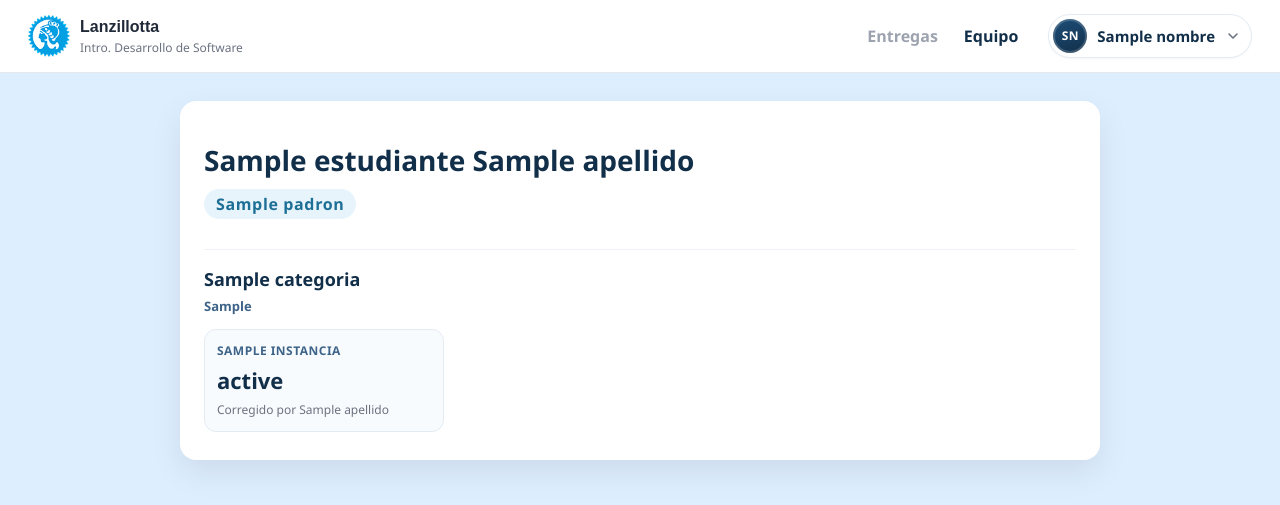
After one commit to fiuba-ids-lanzillotta/gradebook-web, a Flask app: template templates/site/perfil.html in a window 1280 px wide. The commit adds this page. Shown: the top 505 px of the page. Run offline with Flask 3, Linux system fonts and the light colour scheme; the template is opened without the code that fills it: most values are stand-ins (such as "Sample title", 1, 10 or a date in 2020); some web fonts are replaced.

Commit message:
El alumno ve su perfil de notas, sin poder editarlas.
Co-authored-by: Cursor <cursoragent@cursor.com>

```diff
--- /dev/null
+++ b/static/css/perfil.css
@@ -0,0 +1,51 @@
+.perfil__volver { color: #3d6488; font-weight: 700; text-decoration: none; }
+.perfil__tope { display: flex; justify-content: space-between; align-items: flex-start; gap: 16px; }
+.perfil__acciones { display: flex; gap: 8px; margin-top: 14px; }
+.perfil__form:not(.is-editando) .perfil__guardar,
+.perfil__form:not(.is-editando) .perfil__control { display: none; }
+.perfil__form.is-editando .perfil__editar,
+.perfil__form.is-editando .perfil__valor { display: none; }
+.perfil__titulo { margin: 10px 0 8px; color: #122f4a; font-size: 28px; }
+.perfil__padron {
+    display: inline-block;
+    margin: 0 0 8px;
+    padding: 3px 12px;
+    border-radius: 999px;
+    background: #e7f4fb;
+    color: #1d6f96;
+    font-weight: 700;
+    letter-spacing: 0.04em;
+}
+.perfil__categoria { margin-top: 22px; padding-top: 16px; border-top: 1px solid #eef2f6; }
+.perfil__cabecera h2 { margin: 0; color: #122f4a; font-size: 18px; }
+.perfil__cabecera p { margin: 4px 0 0; color: #3d6488; font-size: 13px; font-weight: 700; }
+.perfil__instancias { display: flex; flex-wrap: wrap; gap: 12px; margin-top: 12px; }
+.perfil__instancia {
+    flex: 1 1 180px;
+    max-width: 240px;
+    padding: 12px;
+    border: 1px solid #e3ebf3;
+    border-radius: 12px;
+    background: #f8fbfe;
+}
+.perfil__instancia-nombre {
+    display: block;
+    color: #3d6488;
+    font-size: 12px;
+    font-weight: 700;
+    letter-spacing: 0.04em;
+    text-transform: uppercase;
+}
+.perfil__valor { display: block; margin-top: 4px; color: #122f4a; font-size: 22px; font-weight: 700; }
+.perfil__corrector { display: block; margin-top: 4px; color: #6b7280; font-size: 12px; }
+.perfil__control {
+    width: 100%;
+    margin-top: 6px;
+    padding: 6px 8px;
+    border: 1px solid #d1d5db;
+    border-radius: 8px;
+    background: #fff;
+    font: inherit;
+}
+.perfil__vacio,
+.perfil .listado__vacio { margin: 8px 0 0; color: #6b7280; text-align: center; }
--- /dev/null
+++ b/templates/components/perfil_notas.html
@@ -0,0 +1,66 @@
+<div class="perfil__tope">
+    <div>
+        <h1 class="perfil__titulo">{{ estudiante.nombre }} {{ estudiante.apellido }}</h1>
+        <p class="perfil__padron">{{ estudiante.padron }}</p>
+    </div>
+    {% if puede_editar %}
+    <div class="perfil__acciones">
+        <button type="button" class="btn-outline perfil__editar">Editar</button>
+        <button type="submit" class="btn-solid perfil__guardar">Guardar</button>
+    </div>
+    {% endif %}
+</div>
+
+{% for categoria in categorias %}
+<article class="perfil__categoria">
+    <header class="perfil__cabecera">
+        <h2>{{ categoria.nombre }}</h2>
+        <p>
+            {{ categoria.criterio_etiqueta }}
+            {% if categoria.modalidad == 'grupal' %}
+            · {% if categoria.equipo %}Equipo {{ categoria.equipo.nombre }}{% else %}Sin equipo{% endif %}
+            {% endif %}
+        </p>
+    </header>
+    {% if categoria.instancias %}
+    <div class="perfil__instancias">
+        {% for instancia in categoria.instancias %}
+        <div class="perfil__instancia">
+            <span class="perfil__instancia-nombre">{{ instancia.nombre }}</span>
+            <span class="perfil__valor">
+                {% if categoria.criterio == 'nota' %}
+                {{ instancia.nota_texto or '—' }}
+                {% else %}
+                {{ instancia.estado_etiqueta or '—' }}
+                {% endif %}
+            </span>
+            {% if categoria.editable %}
+            <input type="hidden" name="instancia_id" value="{{ instancia.id }}">
+            <input type="hidden" name="modalidad" value="{{ categoria.modalidad }}">
+            <input type="hidden" name="criterio" value="{{ categoria.criterio }}">
+            <input type="hidden" name="grupo_id" value="{{ categoria.equipo.id if categoria.equipo else '' }}">
+            <input type="hidden" name="original" value="{% if categoria.criterio == 'nota' %}{{ instancia.nota_texto }}{% else %}{{ instancia.estado or '' }}{% endif %}">
+            {% if categoria.criterio == 'nota' %}
+            <input class="perfil__control" type="number" name="valor" min="0" max="10" step="0.01" inputmode="decimal" value="{{ instancia.nota_texto }}" aria-label="Nota de {{ instancia.nombre }}">
+            {% else %}
+            <select class="perfil__control" name="valor" aria-label="Estado de {{ instancia.nombre }}">
+                <option value="" {% if not instancia.estado %}selected{% endif %}>Elegir</option>
+                {% for codigo, etiqueta in categoria.opciones %}
+                <option value="{{ codigo }}" {% if instancia.estado == codigo %}selected{% endif %}>{{ etiqueta }}</option>
+                {% endfor %}
+            </select>
+            {% endif %}
+            {% endif %}
+            {% if instancia.corrector %}
+            <span class="perfil__corrector">Corregido por {{ instancia.corrector.apellido }}</span>
+            {% endif %}
+        </div>
+        {% endfor %}
+    </div>
+    {% else %}
+    <p class="perfil__vacio">Esta categoría no tiene instancias.</p>
+    {% endif %}
+</article>
+{% else %}
+<p class="listado__vacio">No hay categorías habilitadas en esta cursada.</p>
+{% endfor %}
--- a/templates/site/base_alumno.html
+++ b/templates/site/base_alumno.html
@@ -6,6 +6,7 @@
     <title>{% block title %}Gradebook{% endblock %}</title>
     <link rel="stylesheet" href="{{ url_for('static', filename='css/common.css') }}">
     <link rel="stylesheet" href="{{ url_for('static', filename='css/alumno.css') }}?v=12">
+    {% block head %}{% endblock %}
     <link rel="preconnect" href="https://fonts.googleapis.com">
     <link rel="preconnect" href="https://fonts.gstatic.com" crossorigin>
     <link href="https://fonts.googleapis.com/css2?family=Afacad:wght@400;500;600;700&family=Akatab:wght@400;500;700&display=swap" rel="stylesheet">
@@ -42,10 +43,10 @@
                         <span class="alumno-cuenta__rol">Alumno</span>
                     </span>
                 </div>
-                <span class="alumno-cuenta__item alumno-cuenta__item--off" title="El perfil todavía no está disponible">
+                <a class="alumno-cuenta__item" href="{{ url_for('web.site.perfil.index') }}">
                     <svg viewBox="0 0 24 24" aria-hidden="true"><circle cx="12" cy="8" r="3.2" fill="none" stroke="currentColor" stroke-width="1.7"/><path d="M5.5 19.2c1.4-3 3.6-4.4 6.5-4.4s5.1 1.4 6.5 4.4" fill="none" stroke="currentColor" stroke-width="1.7" stroke-linecap="round"/></svg>
                     Ver perfil
-                </span>
+                </a>
                 <a class="alumno-cuenta__item alumno-cuenta__item--salir" href="{{ url_for('web.admin.auth.logout') }}">
                     <svg viewBox="0 0 24 24" aria-hidden="true"><path d="M10 7V5.8A1.8 1.8 0 0 1 11.8 4h6.4A1.8 1.8 0 0 1 20 5.8v12.4a1.8 1.8 0 0 1-1.8 1.8h-6.4A1.8 1.8 0 0 1 10 18.2V17" fill="none" stroke="currentColor" stroke-width="1.7" stroke-linecap="round"/><path d="M4 12h10M11 8.5 14.5 12 11 15.5" fill="none" stroke="currentColor" stroke-width="1.7" stroke-linecap="round" stroke-linejoin="round"/></svg>
                     Cerrar sesión
--- /dev/null
+++ b/templates/site/perfil.html
@@ -0,0 +1,16 @@
+{% extends "site/base_alumno.html" %}
+
+{% block title %}Perfil · Gradebook{% endblock %}
+
+{% block head %}
+<link rel="stylesheet" href="{{ url_for('static', filename='css/perfil.css') }}">
+{% endblock %}
+
+{% block content %}
+<section class="alumno-card perfil">
+    {% if error %}
+    <p class="alumno-flash alumno-flash--error">{{ error }}</p>
+    {% endif %}
+    {% include "components/perfil_notas.html" %}
+</section>
+{% endblock %}
--- a/web/routes/site/__init__.py
+++ b/web/routes/site/__init__.py
@@ -8,8 +8,10 @@ from flask import Blueprint
 from web.routes.site.home import home_bp
 from web.routes.site.items import items_bp
 from web.routes.site.equipo import equipo_bp
+from web.routes.site.perfil import perfil_bp
 
 site_bp = Blueprint('site', __name__)
 site_bp.register_blueprint(home_bp)
 site_bp.register_blueprint(items_bp)
 site_bp.register_blueprint(equipo_bp)
+site_bp.register_blueprint(perfil_bp)
--- a/web/services/notas.py
+++ b/web/services/notas.py
@@ -13,3 +13,7 @@ def cargar(token: str, instancia_id: int, notas: list) -> dict:
         token, 'PUT', f'/instancias/{instancia_id}/notas',
         json_body={'notas': notas}, ok=(200,),
     )
+
+
+def mias(token: str) -> dict:
+    return pedir_api(token, 'GET', '/me/calificaciones', ok=(200,))
```
Also changed, not shown: static/css/admin.css (+0 -50 lines), templates/admin/perfil.html (+5 -67 lines), web/notas_vista.py (added, +45 -0 lines), web/routes/admin/panel.py (+2 -46 lines), web/routes/site/perfil.py (added, +31 -0 lines).
